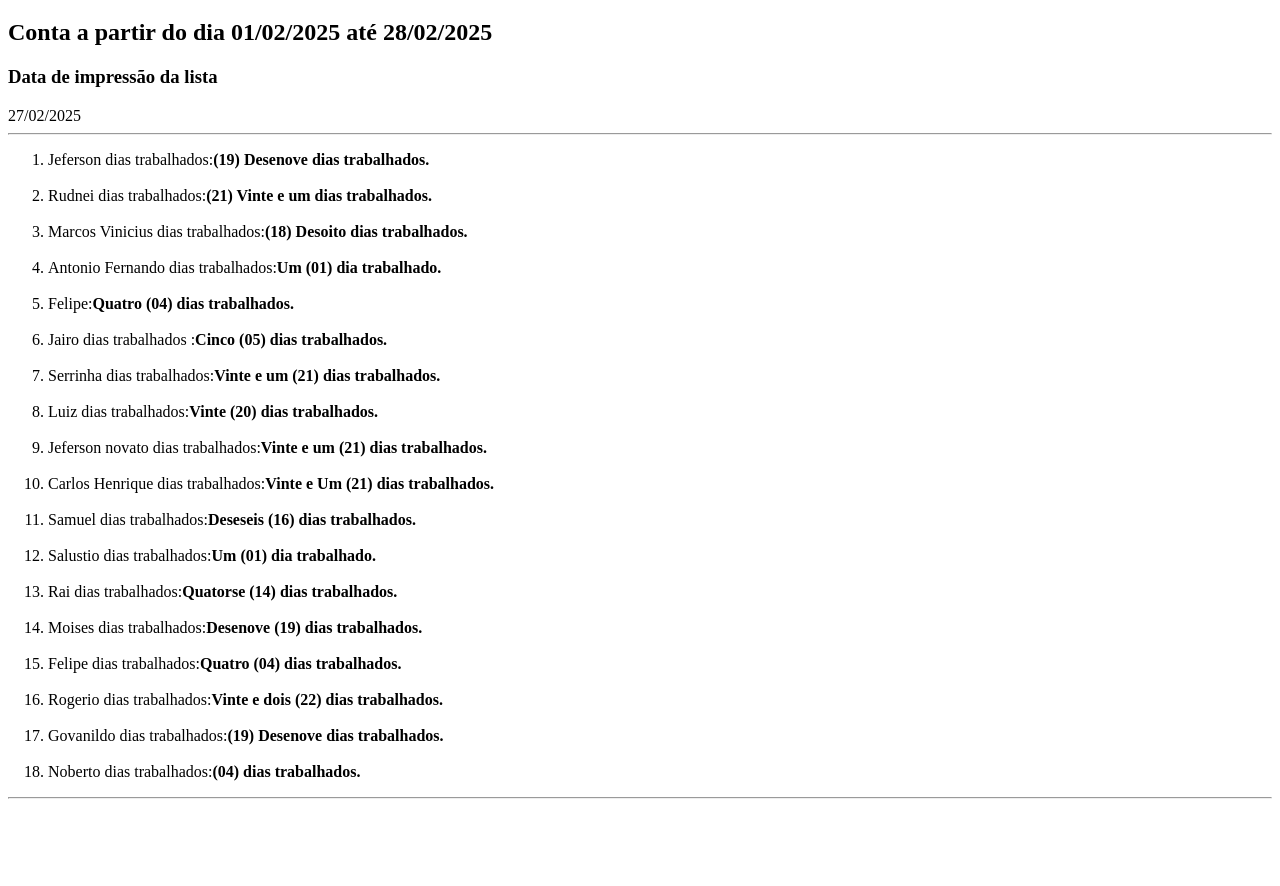
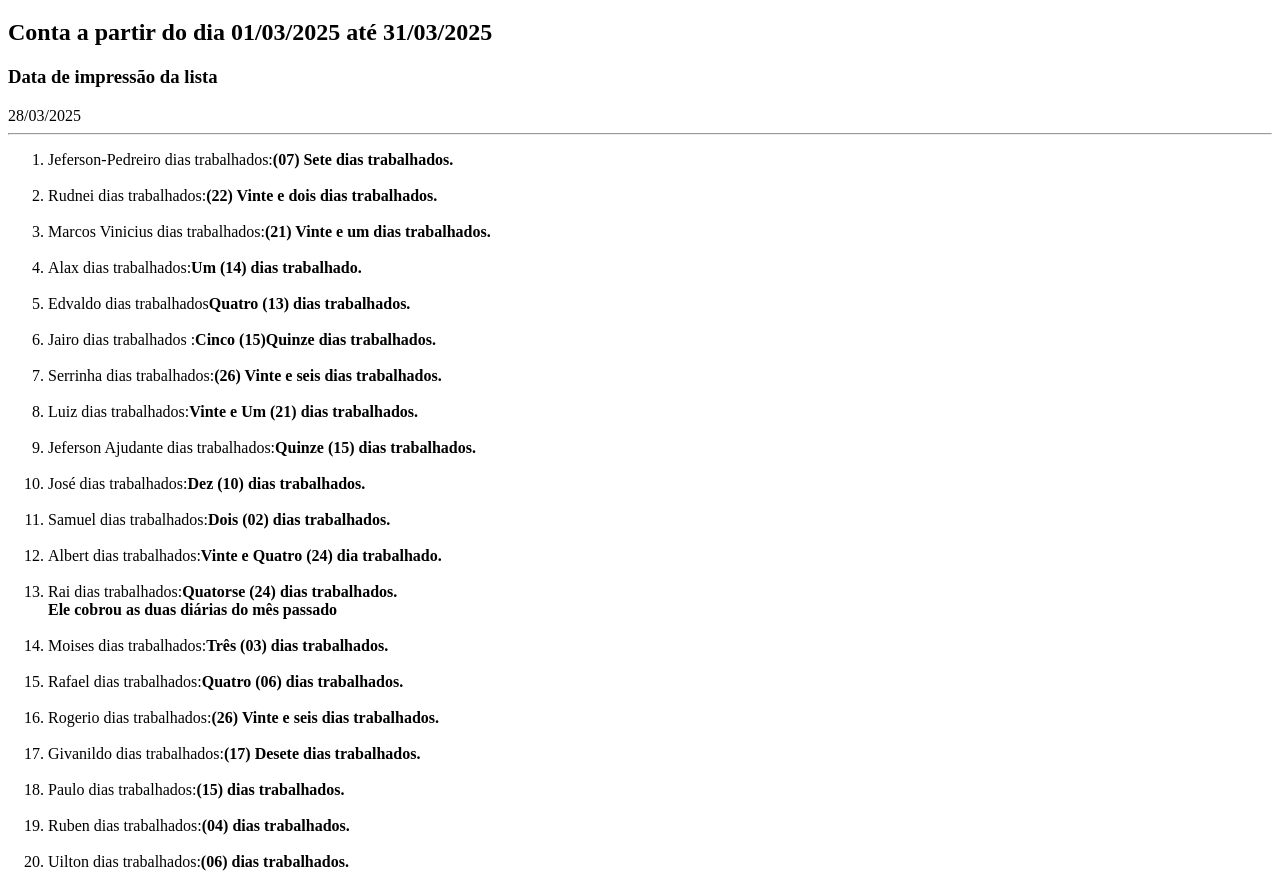
Before and after one commit to MarcosDev-Softwere/FolhaDePontoCS, a plain HTML site: page index.html in a window 1280 px wide. Shown: the part 61-947 px from the top of the page. Before the commit the page ends 868 px from the top, so only its background shows below. Drawn offline with Linux system fonts and the light colour scheme.

Commit message:
Alimentei a lista com os dados do Fechamento / Mês atual

```diff
--- a/index.html
+++ b/index.html
@@ -1,3 +1,4 @@
+
 <!DOCTYPE html>
 <html lang="pt">
 <head>
@@ -6,7 +7,7 @@
     <title>Folha de Ponto</title>
     <!-- Vincula o arquivo CSS chamado "style.css" -->
     <!-- Links the CSS file named "style.css" -->
-    <link rel="stylesheet" href="./style.css">
+    <link rel="stylesheet" href="style.css">
 </head>
 <body>
     <!-- Título principal da página -->
@@ -15,53 +16,68 @@
 
     <!-- Subtítulo com a contagem de dias -->
     <!-- Subtitle with the count of days -->
-    <h2>Conta a partir do dia 01/02/2025 até 28/02/2025 </h2>
+    <h2>Conta a partir do dia 01/03/2025 até 31/03/2025 </h2>
 
     <!-- Subtítulo com a data de impressão -->
     <!-- Subtitle with the print date -->
     <h3>Data de impressão da lista </h3>
-    <date>27/02/2025</date>
+    <date>28/03/2025</date>
 
     <hr>
 
     <!-- Lista ordenada de colaboradores com dias trabalhados -->
     <!-- Ordered list of collaborators with worked days -->
     <ol>
-        <li class="item"><span class="urgent">Jeferson dias trabalhados:</span><b>(19) Desenove dias trabalhados.</b></li>
+        <li class="item"><span class="urgent">Jeferson-Pedreiro dias trabalhados:</span><b>(07) Sete dias trabalhados.</b></li>
         <br>
-        <li class="item"><span class="urgent">Rudnei dias trabalhados:</span><b>(21) Vinte e um dias trabalhados.</b></li>
+        <li class="item"><span class="urgent">Rudnei dias trabalhados:</span><b>(22) Vinte e dois dias trabalhados.</b></li>
         <br>
-        <li class="item"><span class="urgent">Marcos Vinicius dias trabalhados:</span><b>(18) Desoito dias trabalhados.</b></li>
+        <li class="item"><span class="urgent">Marcos Vinicius dias trabalhados:</span><b>(21) Vinte e um dias trabalhados.</b></li>
         <br>
-        <li class="item"><span class="urgent">Antonio Fernando dias trabalhados:</span><b>Um (01) dia trabalhado.</b></li>
+        <li class="item"><span class="urgent">Alax dias trabalhados:</span><b>Um (14) dias trabalhado.</b></li>
         <br>
-        <li class="item"><span class="urgent">Felipe:</span><b>Quatro (04) dias trabalhados.</b></li>
+        <li class="item"><span class="urgent">Edvaldo dias trabalhados</span><b>Quatro (13) dias trabalhados.</b></li>
         <br>
-        <li class="item"><span class="urgent">Jairo dias trabalhados :</span><b>Cinco (05) dias trabalhados.</b></li>
+        <li class="item"><span class="urgent">Jairo dias trabalhados :</span><b>Cinco (15)Quinze dias trabalhados.</b></li>
         <br>
-        <li class="item"><span class="urgent">Serrinha dias trabalhados:</span><b>Vinte e um (21) dias trabalhados.</b></li>
+        <li class="item"><span class="urgent">Serrinha dias trabalhados:</span><b>(26) Vinte e seis dias trabalhados.</b></li>
         <br>
-        <li class="item"><span class="urgent">Luiz dias trabalhados:</span><b>Vinte (20) dias trabalhados.</b></li>
+        <li class="item"><span class="urgent">Luiz dias trabalhados:</span><b>Vinte e Um (21) dias trabalhados.</b></li>
         <br>
-        <li class="item"><span class="urgent">Jeferson novato dias trabalhados:</span><b>Vinte e um (21) dias trabalhados.</b></li>
+        <li class="item"><span class="urgent">Jeferson Ajudante dias trabalhados:</span><b>Quinze (15) dias trabalhados.</b></li>
         <br>
-        <li class="item"><span class="urgent">Carlos Henrique dias trabalhados:</span><b>Vinte e Um (21) dias trabalhados.</b></li>
+        <li class="item"><span class="urgent">José dias trabalhados:</span><b>Dez (10) dias trabalhados.</b></li>
         <br>
-        <li class="item"><span class="urgent">Samuel dias trabalhados:</span><b>Deseseis (16) dias trabalhados.</b></li>
+        <li class="item"><span class="urgent">Samuel dias trabalhados:</span><b>Dois (02) dias trabalhados.</b></li>
         <br>
-        <li class="item"><span class="urgent">Salustio dias trabalhados:</span><b>Um (01) dia trabalhado.</b></li>
+        <li class="item"><span class="urgent">Albert dias trabalhados:</span><b>Vinte e Quatro (24) dia trabalhado.</b></li>
         <br>
-        <li class="item"><span class="urgent">Rai dias trabalhados:</span><b>Quatorse (14) dias trabalhados.</b></li>
+        <li class="item"><span class="urgent">Rai dias trabalhados:</span><b>Quatorse (24) dias trabalhados.</b></li><strong>Ele cobrou as duas diárias do mês passado</strong>
         <br>
-        <li class="item"><span class="urgent">Moises dias trabalhados:</span><b>Desenove (19) dias trabalhados.</b></li>
         <br>
-        <li class="item"><span class="urgent">Felipe dias trabalhados:</span><b>Quatro (04) dias trabalhados.</b></li>
+        <li class="item"><span class="urgent">Moises dias trabalhados:</span><b>Três (03) dias trabalhados.</b></li>
         <br>
-        <li class="item"><span class="urgent">Rogerio dias trabalhados:</span><b>Vinte e dois (22) dias trabalhados.</b></li>
+        <li class="item"><span class="urgent">Rafael dias trabalhados:</span><b>Quatro (06) dias trabalhados.</b></li>
         <br>
-        <li class="item"><span class="urgent">Govanildo dias trabalhados:</span><b>(19) Desenove dias trabalhados.</b></li>
+        <li class="item"><span class="urgent">Rogerio dias trabalhados:</span><b>(26) Vinte e seis  dias trabalhados.</b></li>
         <br>
-        <li class="item"><span class="urgent">Noberto dias trabalhados:</span><b>(04) dias trabalhados.</b></li>
+        <li class="item"><span class="urgent">Givanildo dias trabalhados:</span><b>(17) Desete dias trabalhados.</b></li>
+        <br>
+        <li class="item"><span class="urgent">Paulo dias trabalhados:</span><b>(15) dias trabalhados.</b></li>
+        <br>
+        <li class="item"><span class="urgent">Ruben dias trabalhados:</span><b>(04) dias trabalhados.</b></li>
+        <br>
+        <li class="item"><span class="urgent">Uilton dias trabalhados:</span><b>(06) dias trabalhados.</b></li>
+        <br>
+        <li class="item"><span class="urgent">Joaquim dias trabalhados:</span><b>(04) dias trabalhados.</b></li>
+        <br>
+        <li class="item"><span class="urgent">Claudio dias trabalhados:</span><b>(09) dias trabalhados.</b></li>
+        <br>
+        <li class="item"><span class="urgent">Admilton dias trabalhados:</span><b>(13) dias trabalhados.</b></li>
+        <br>
+        <li class="item"><span class="urgent">Florisvaldo-Xuxa dias trabalhados:</span><b>(06) dias trabalhados.</b></li>
+        <br>
+        <li class="item"><span class="urgent">Paulo dias trabalhados:</span><b>(10,) dias trabalhados.</b></li>
     </ol>
 
     <hr>
```
